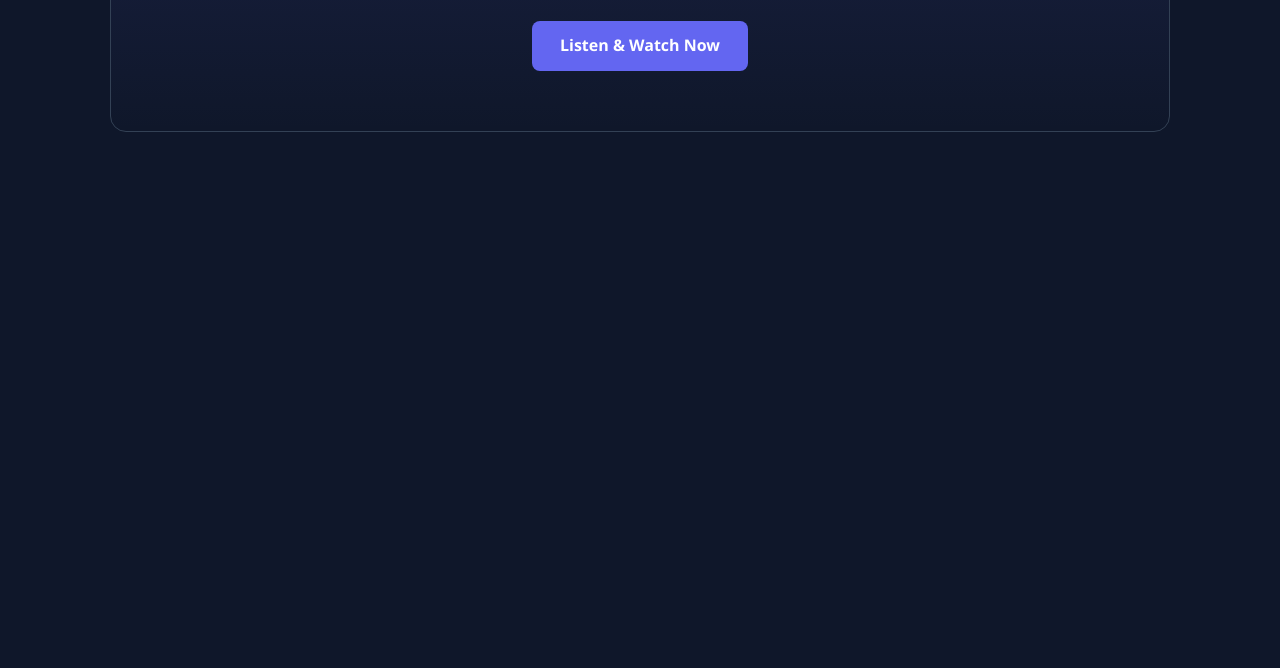
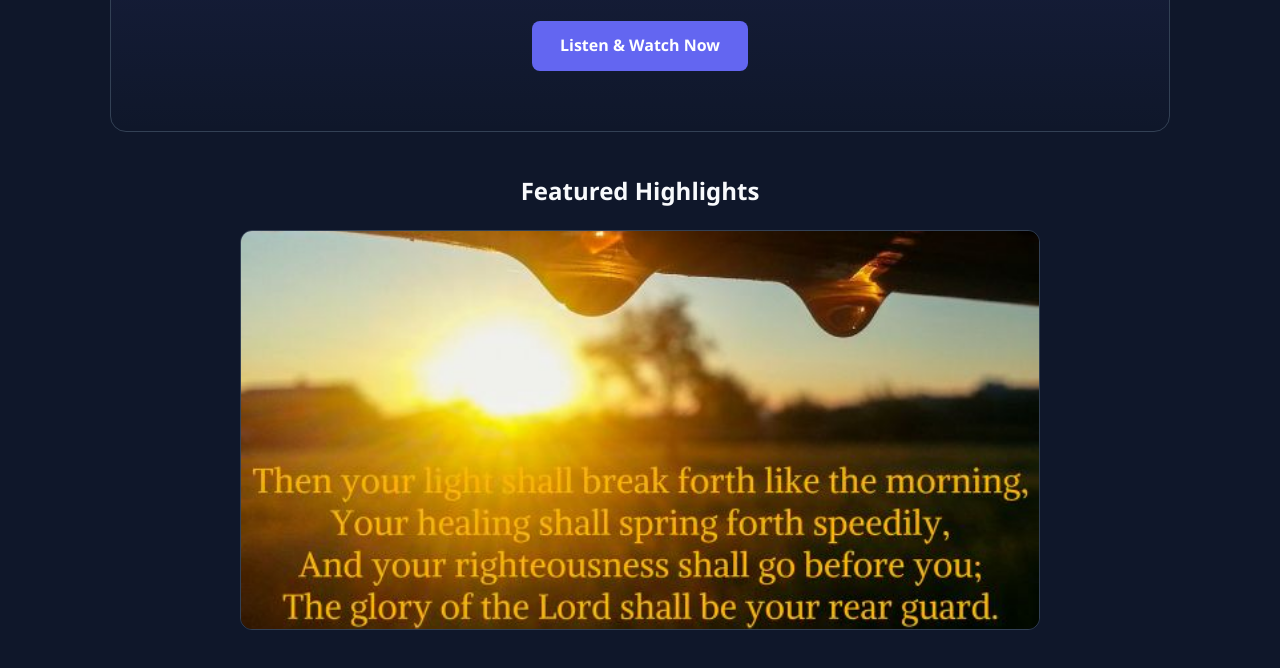
Before and after one commit to Ebikemeese/Soundwave, a plain HTML site: page index.html in a window 1280 px wide. Shown: the part 328-996 px from the top of the page. Before the commit the page ends 800 px from the top, so only its background shows below. Drawn offline with Linux system fonts and the light colour scheme.

Commit message:
add slider section

```diff
--- a/css/main.css
+++ b/css/main.css
@@ -126,3 +126,43 @@ main {
 .cta-btn:hover {
   background-color: var(--primary-hover);
 }
+
+.slider-section {
+  margin-top: 40px;
+  margin-bottom: 60px;
+}
+
+.slider-section h2 {
+  text-align: center;
+  margin-bottom: 20px;
+}
+
+.slider-container {
+  position: relative;
+  width: 100%;
+  max-width: 800px;
+  height: 400px;
+  margin: 0 auto;
+  overflow: hidden;
+  border-radius: 12px;
+  border: 1px solid var(--border);
+}
+
+.slides {
+  display: flex;
+  width: 300%;
+  height: 100%;
+  transition: transform 0.5s cubic-bezier(0.25, 1, 0.5, 1);
+}
+
+.slide {
+  width: 33.333%;
+  height: 100%;
+  position: relative;
+}
+
+.slide img {
+  width: 100%;
+  height: 100%;
+  object-fit: cover;
+}
--- a/index.html
+++ b/index.html
@@ -33,11 +33,45 @@
       </div>
 
       <!-- CSS SLIDER COMPONENT -->
-      <div>
-        <div>
-          <div>
-            <img src="" alt="" />
+      <div class="slider-section">
+        <h2>Featured Highlights</h2>
+
+        <div id="slide-1"></div>
+        <div id="slide-2"></div>
+        <div id="slide-3"></div>
+
+        <div class="slider-container">
+          <div class="slides">
+            <div class="slide">
+              <img src="/images/light.jpg" alt="light" />
+              <div class="slide-caption">
+                <h3>Nature Exploration</h3>
+                <p>Discover peaceful places around the world.</p>
+              </div>
+            </div>
+
+            <div class="slide">
+              <img src="/images/moutaain.jpg" alt="mountain" />
+              <div class="slider-caption">
+                <h3>Nature Exploration</h3>
+                <p>Discover peaceful places around the world.</p>
+              </div>
+            </div>
+
+            <div class="slide">
+              <img src="/images/nature.jpg" alt="nature" />
+              <div class="slider-caption">
+                <h3>Nature Exploration</h3>
+                <p>Discover peaceful places around the world.</p>
+              </div>
+            </div>
           </div>
+        </div>
+
+        <div class="slider-nav">
+          <a href="#slide-1"></a>
+          <a href="#slide-2"></a>
+          <a href="#slide-3"></a>
         </div>
       </div>
     </main>
```
